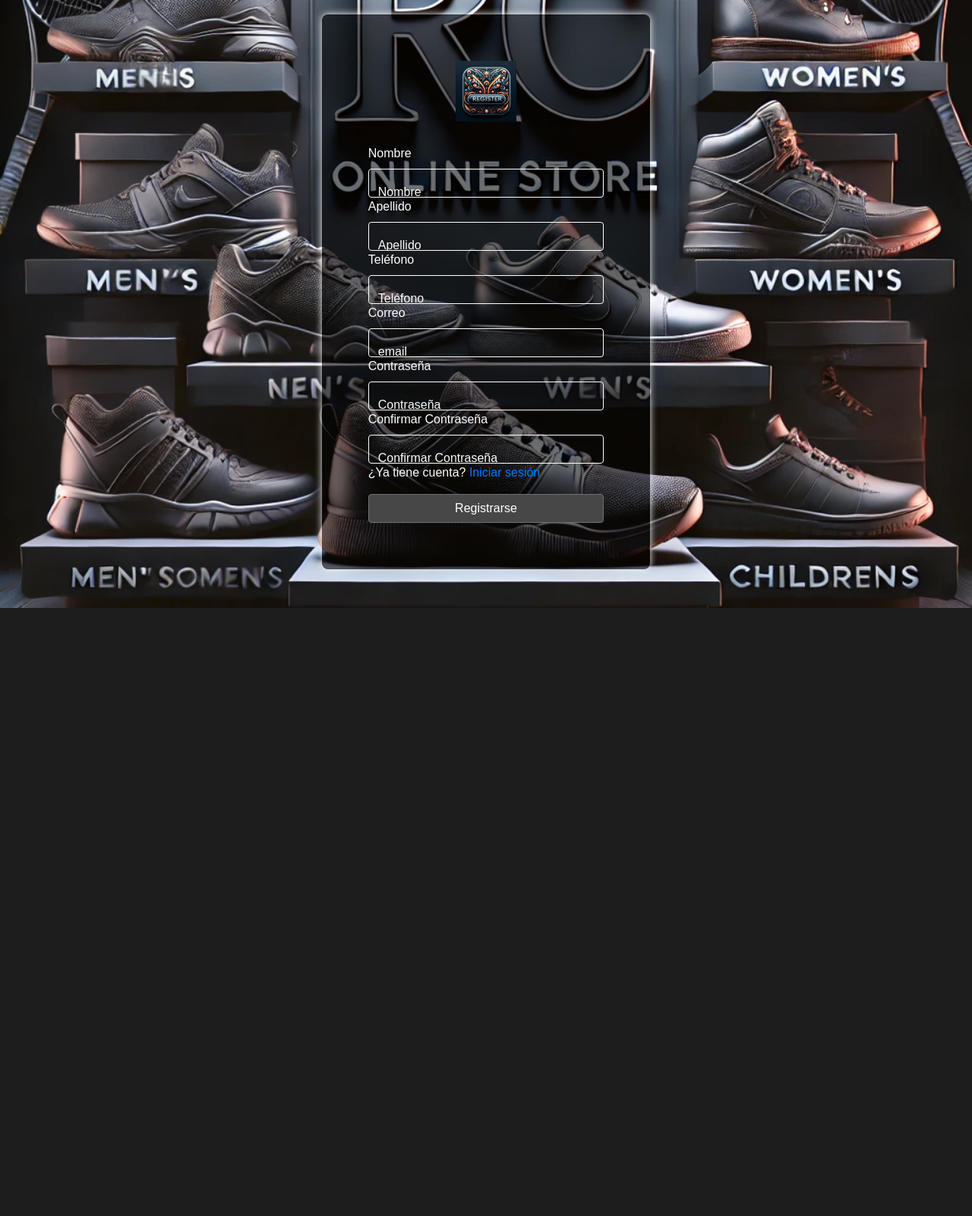
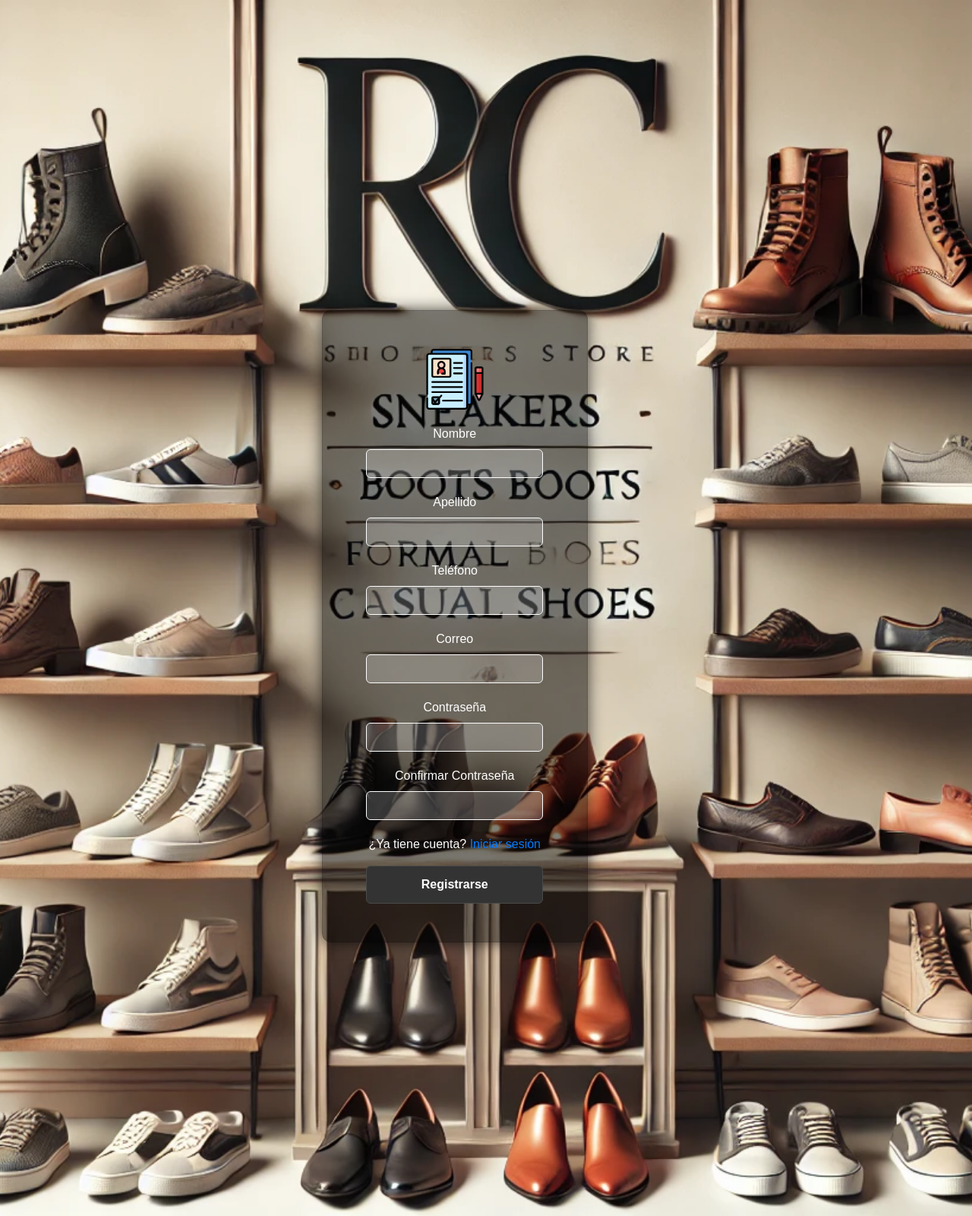
Before and after one commit to Randola347/RC, a PHP site: page /pages/register.php in a window 1280 px wide. Shown: the whole page at 76% size. Before the commit the page ends 800 px from the top, so only its background shows below. Run offline with PHP 8.4, Linux system fonts and the light colour scheme.

Commit message:
I changed the registration form a little bit and the background so that it was drop-down like this down and up, and I changed the icons to the shopping cart

```diff
--- a/css/style_login_register.css
+++ b/css/style_login_register.css
@@ -2,58 +2,77 @@
 body {
     font-family: Arial, sans-serif;
     background-image: url('../images/fondo_login-register.webp'); /* Asegúrate de tener esta imagen en la carpeta correcta */
-    background-size: cover;
-    background-position: center;
+    background-size: cover; /* Cubrir todo el fondo */
+    background-position: center; /* Centrar la imagen para que el RC esté en el medio */
+    background-repeat: no-repeat; /* Evitar que la imagen se repita */
     display: flex;
     justify-content: center;
     align-items: center;
-    height: 90vh;
+    height: 200vh;
     margin: 0;
     color: #ffffff; /* Color blanco para texto */
 }
 
 /* Hacer el contenedor del formulario transparente */
 .card {
-    background-color: rgba(0, 0, 0, 0.555); /* Fondo transparente */
-    border-radius: 8px;
-    box-shadow: 0 0 10px rgb(255, 255, 255);
+    background-color: rgba(0, 0, 0, 0.5); /* Fondo semitransparente para mayor legibilidad pero dejando ver el RC */
+    border-radius: 12px;
+    box-shadow: 0 0 20px rgba(0, 0, 0, 0.7);
     width: 100%;
-    max-width: 600px; /* Aumentar el ancho máximo del formulario */
-    padding: 40px; /* Añadir más padding para que sea más alto */
+    max-width: 350px; /* Ajusta el ancho para que el formulario se vea proporcionado */
+    padding: 30px 20px;
     color: #ffffff; /* Asegurar que el texto dentro del formulario sea blanco */
+    display: flex;
+    flex-direction: column;
+    align-items: center;
+    text-align: center; /* Centrar el texto dentro del formulario */
+    z-index: 10; /* Asegurar que el formulario esté por encima del fondo */
 }
 
 /* Agregar una imagen decorativa sobre los inputs */
 .form-icon {
     width: 80px;
-    margin-bottom: 30px;
-    display: block;
+    height: 80px; /* Asegura que el icono sea cuadrado */
+    margin-bottom: 20px;
+    display: block; /* Mostrar como bloque */
     margin-left: auto;
     margin-right: auto;
 }
 
 /* Ajuste de los inputs con padding adicional para la imagen */
 input.form-control {
-    padding-top: 30px;
-    background-color: transparent;
+    padding-top: 12px;
+    padding-bottom: 12px;
+    background-color: rgba(255, 255, 255, 0.2); /* Fondo semi-transparente para los inputs */
     border: 1px solid #ffffff;
     color: #ffffff;
+    width: 100%;
+    margin-bottom: 20px; /* Espacio entre inputs */
+    border-radius: 6px;
+    text-align: center; /* Centrar el texto dentro de los inputs */
+    font-size: 16px; /* Aumentar el tamaño de la fuente */
 }
 
 input.form-control::placeholder {
-    color: #fafafa; /* Placeholder en color claro */
+    color: #e0e0e0; /* Placeholder en color gris claro */
 }
 
 /* Estilo del botón */
 button.btn-primary {
-    background-color: #474747;
-    border-color: #6e7072;
+    background-color: #333333;
+    border-color: #4a4a4a;
     width: 100%;
+    padding: 12px;
+    border-radius: 6px;
+    color: #ffffff;
+    font-weight: bold;
+    font-size: 16px;
+    cursor: pointer;
 }
 
 button.btn-primary:hover {
-    background-color: #757779;
-    border-color: #3a3a3a;
+    background-color: #555555;
+    border-color: #666666;
 }
 
 /* Centrar el contenido en la página */
--- a/pages/register.php
+++ b/pages/register.php
@@ -29,27 +29,27 @@
                             <div>
                                 <!-- Name input -->
                                 <label for="name" class="form-label">Nombre</label>
-                                <input type="text" class="form-control" id="name" name="name" placeholder="Nombre">
+                                <input type="text" class="form-control" id="name" name="name" placeholder="">
 
                                 <!-- Lastname input -->
                                 <label for="lastname" class="form-label">Apellido</label>
-                                <input type="text" class="form-control" id="lastname" name="lastname" placeholder="Apellido">
+                                <input type="text" class="form-control" id="lastname" name="lastname" placeholder="">
 
                                 <!-- Phone input -->
                                 <label for="phone" class="form-label">Teléfono</label>
-                                <input type="text" class="form-control" id="phone" name="phone" placeholder="Teléfono">
+                                <input type="text" class="form-control" id="phone" name="phone" placeholder="">
 
                                 <!-- Email input -->
                                 <label for="email" class="form-label">Correo</label>
-                                <input type="text" class="form-control" id="email" name="email" placeholder="email">
+                                <input type="text" class="form-control" id="email" name="email" placeholder="">
 
                                 <!-- Password input -->
                                 <label class="form-label">Contraseña</label>
-                                <input type="password" class="form-control" name="password" placeholder="Contraseña">
+                                <input type="password" class="form-control" name="password" placeholder="">
 
                                 <!-- Confirm Password input -->
                                 <label class="form-label">Confirmar Contraseña</label>
-                                <input type="password" class="form-control" name="confirm_password" placeholder="Confirmar Contraseña">
+                                <input type="password" class="form-control" name="confirm_password" placeholder="">
 
                                 <!-- Link to login page -->
                                 <p class="pUser"> ¿Ya tiene cuenta? <a href="login.php">Iniciar sesión</a></p>
```
Also changed, not shown: README.md, images/carrito-de-compras.png, images/fondo_login-register.webp, images/icon_login.webp, images/icon_register.webp.
